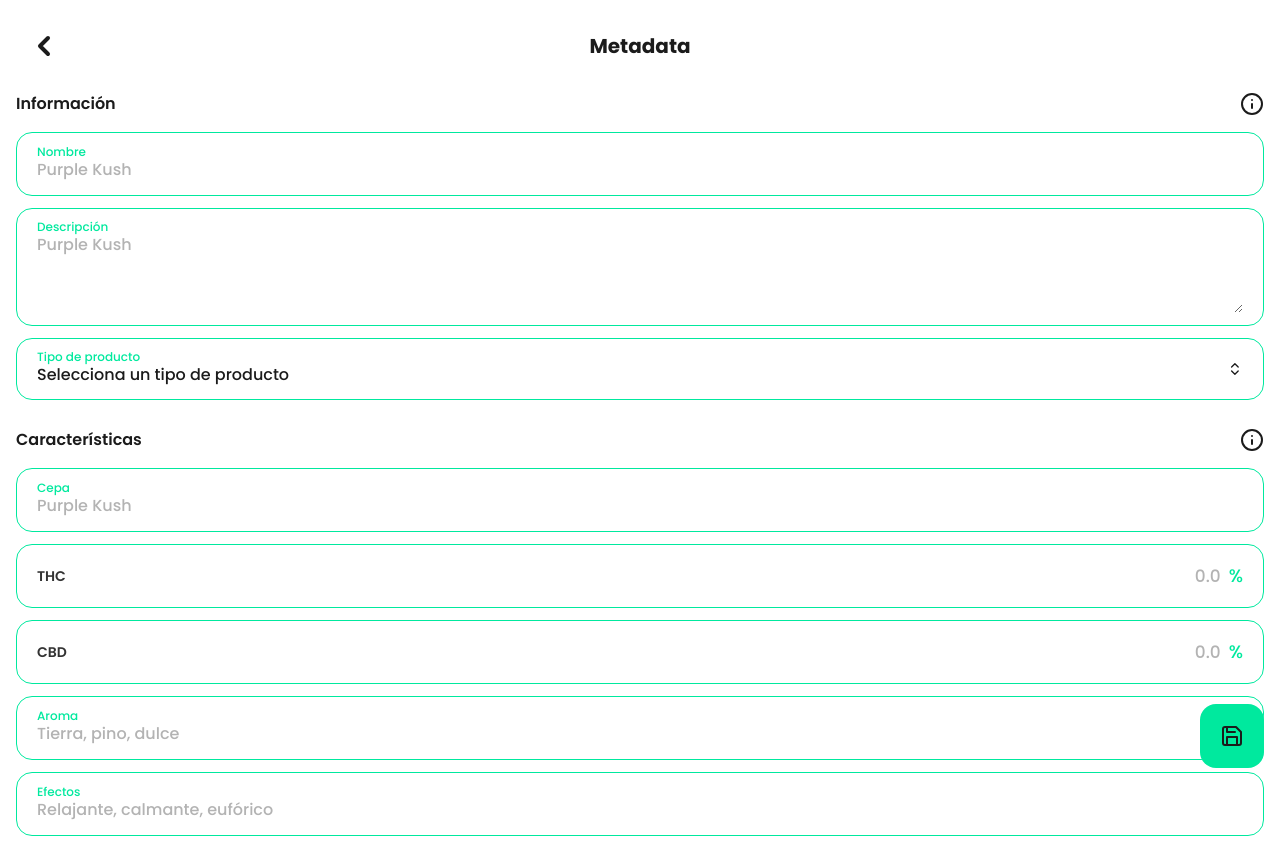
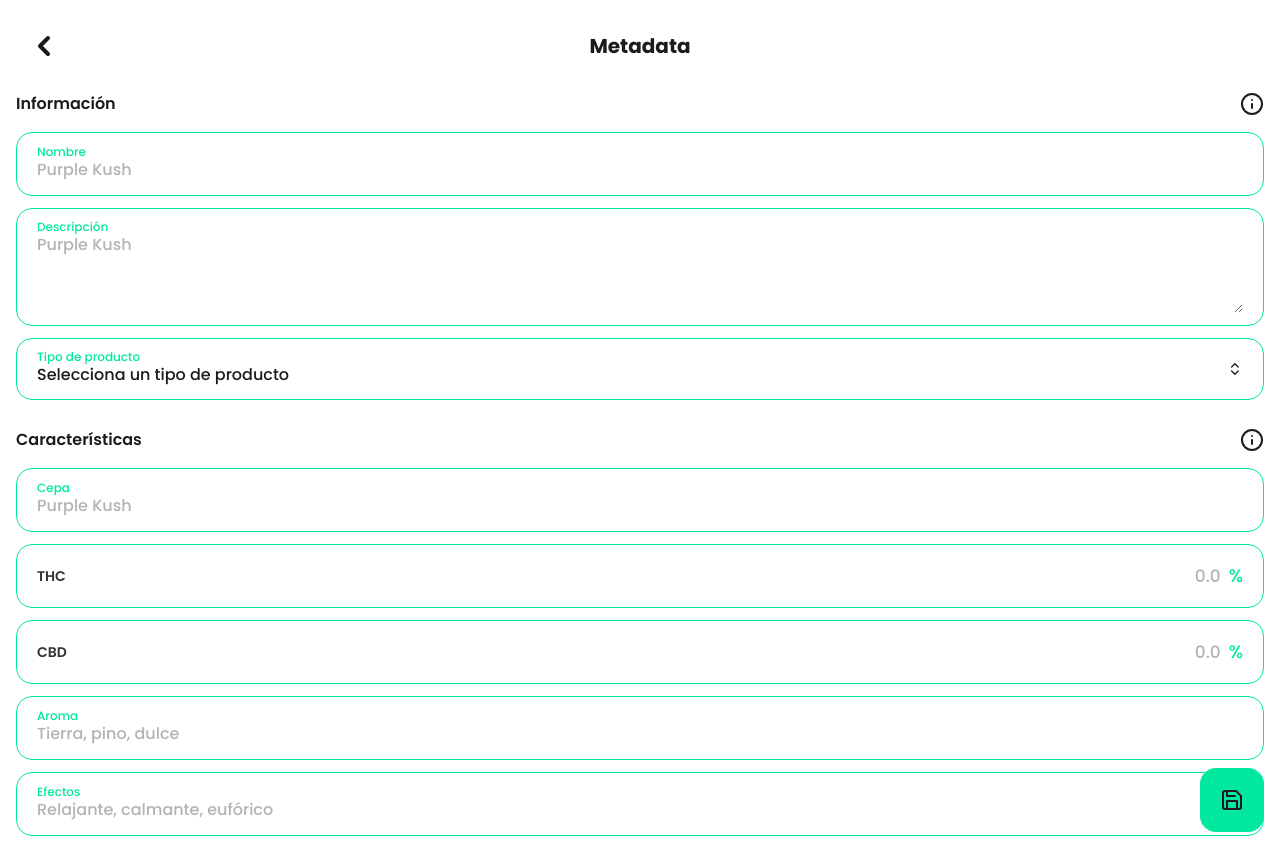
Before and after one commit to soymartinez/rastreadito, a Next.js app: page /metadata in a window 1280 px wide. Before the commit the page ends 836 px from the top, so only its background shows below. Built offline with nearby package versions, Linux system fonts and the light colour scheme.

Commit message:
🌌 refactor (metadata): `max-width` property

```diff
--- a/app/metadata/page.tsx
+++ b/app/metadata/page.tsx
@@ -1,5 +1,3 @@
-'use client'
-
 import { Back } from '@/ui/back'
 import { Input } from '@/ui/input'
 import { Textarea } from '@/ui/textarea'
@@ -13,7 +11,7 @@ import {
     SelectValue,
 } from '@/ui/select'
 import { Button } from '@/ui/button'
-import { useRouter } from 'next/navigation'
+import Link from 'next/link'
 
 const productTypes = {
     flower: 'Flor de cannabis',
@@ -25,9 +23,8 @@ const productTypes = {
 }
 
 export default function Metadata() {
-    const { push } = useRouter()
     return (
-        <div className='px-4 min-h-screen relative'>
+        <div className='px-4 min-h-screen relative max-w-7xl mx-auto'>
             <div className='flex justify-center items-center py-8 relative'>
                 <Back className='absolute left-0' />
                 <h1 className='font-bold text-xl'>Metadata</h1>
@@ -68,9 +65,11 @@ export default function Metadata() {
                         <Input labelText='Efectos' placeholder='Relajante, calmante, eufórico' required />
                     </div>
                 </div>
-                <Button onClick={() => push('/metadata/generate')} className='w-16 fixed right-4 bottom-8'>
-                    <Save />
-                </Button>
+                <Link href={'/metadata/generate'} className='rounded-2xl'>
+                    <Button className='w-16 fixed xl:absolute right-4 bottom-8'>
+                        <Save />
+                    </Button>
+                </Link>
             </form>
         </div>
     )
```
